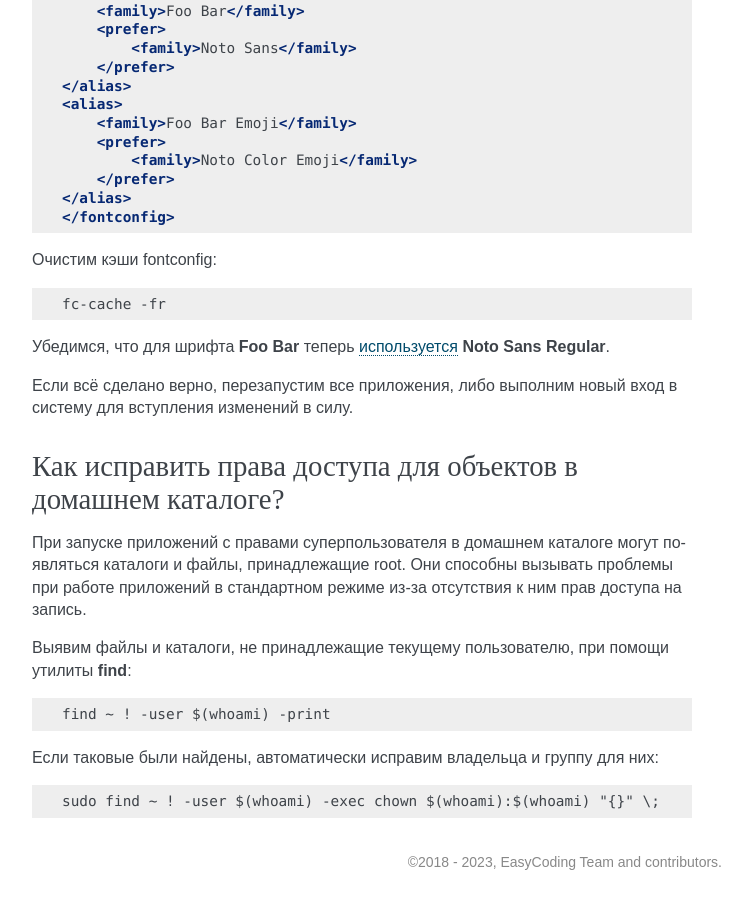
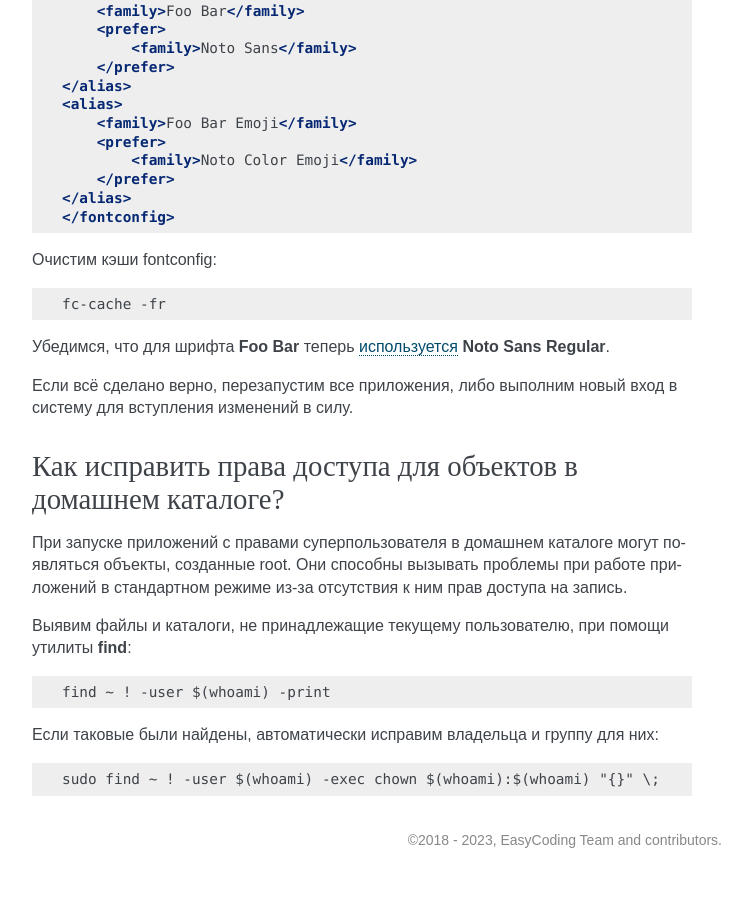
Before and after one commit to RussianFedora/FAQ, a Sphinx documentation site: the page built from source/using-system.rst, in a window 1280 px wide and 900 px high, scrolled down 18949 px. Shown: the whole window, without its empty margins (388-1140 px from the left). Built offline with Sphinx 7.4.7, drawn with Linux system fonts in a browser that asks for light colours; comment, search, counter and statistics services are not loaded; after the commit the page ends 19827 px from its top, so only the background shows below that.

Commit message:
Fixed tautology in home-permissions question.

```diff
--- a/source/using-system.rst
+++ b/source/using-system.rst
@@ -1123,7 +1123,7 @@ GUI:
 Как исправить права доступа для объектов в домашнем каталоге?
 =================================================================
 
-При запуске приложений с правами суперпользователя в домашнем каталоге могут появляться каталоги и файлы, принадлежащие root. Они способны вызывать проблемы при работе приложений в стандартном режиме из-за отсутствия к ним прав доступа на запись.
+При запуске приложений с правами суперпользователя в домашнем каталоге могут появляться объекты, созданные root. Они способны вызывать проблемы при работе приложений в стандартном режиме из-за отсутствия к ним прав доступа на запись.
 
 Выявим файлы и каталоги, не принадлежащие текущему пользователю, при помощи утилиты **find**:
 
```
